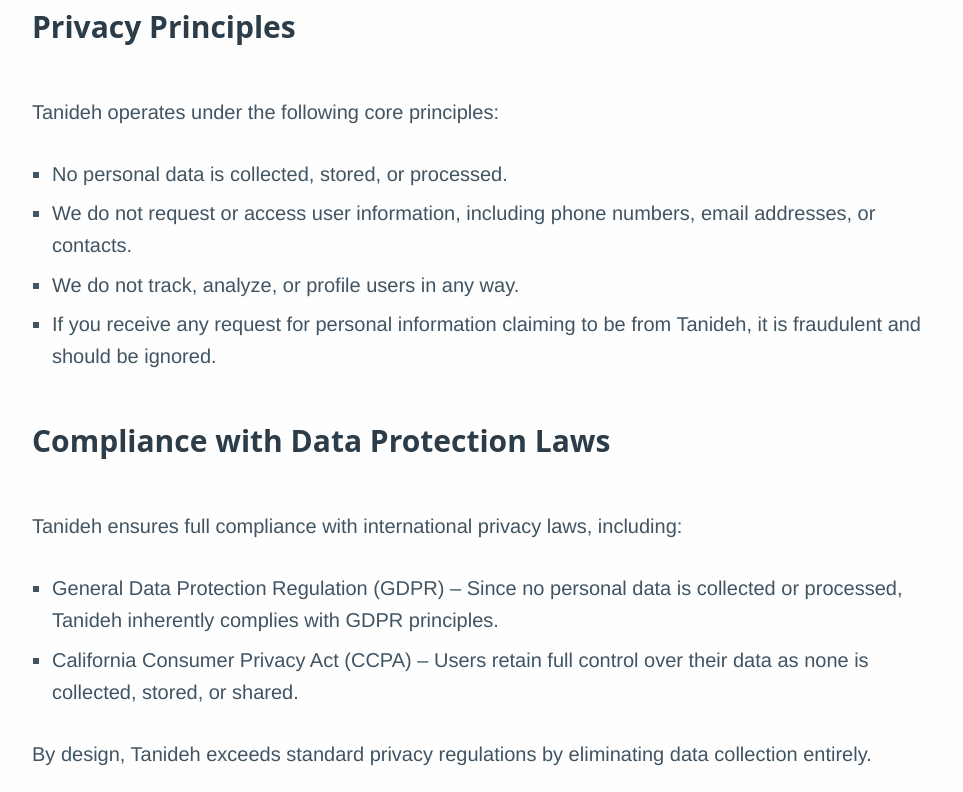
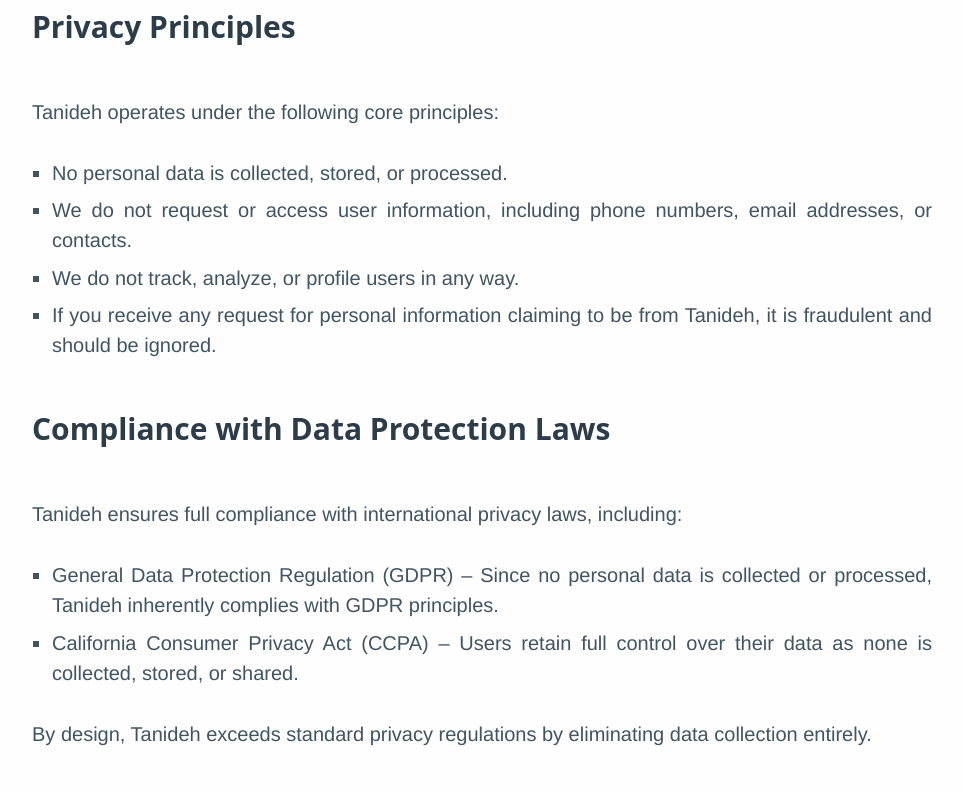
Before and after one commit to Tanideh-Dev/Tanideh, a plain HTML site: page privacy.html in a window 1280 px wide. Shown: the part 877-1669 px from the top of the page, without its empty margins (158-1121 px from the left). Drawn offline with nearby package versions, Linux system fonts and the light colour scheme.

Commit message:
Update privacy_styles.css

```diff
--- a/privacy_styles.css
+++ b/privacy_styles.css
@@ -94,6 +94,12 @@
   line-height: 1.6;          /* improves readability */
 }
 
+ul li {
+  text-align: justify;
+  text-justify: inter-word; /* ensures spacing is distributed */
+  line-height: 1.5;         /* optional, for readability */
+}
+
 .fa {
   direction: rtl;
   text-align: right;
```
